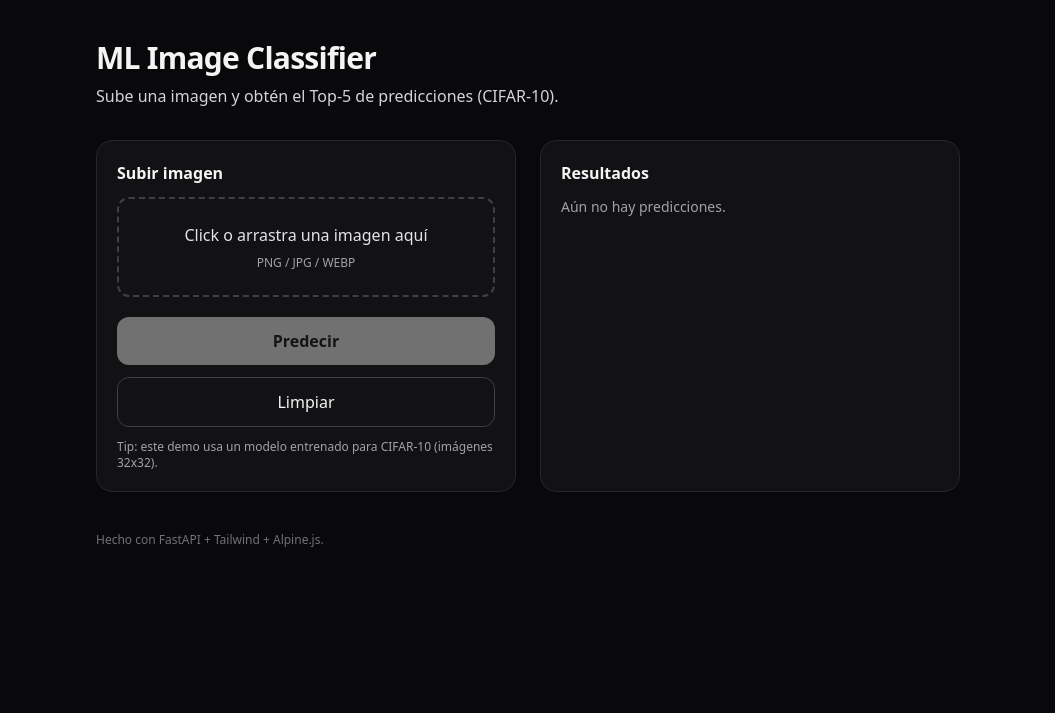
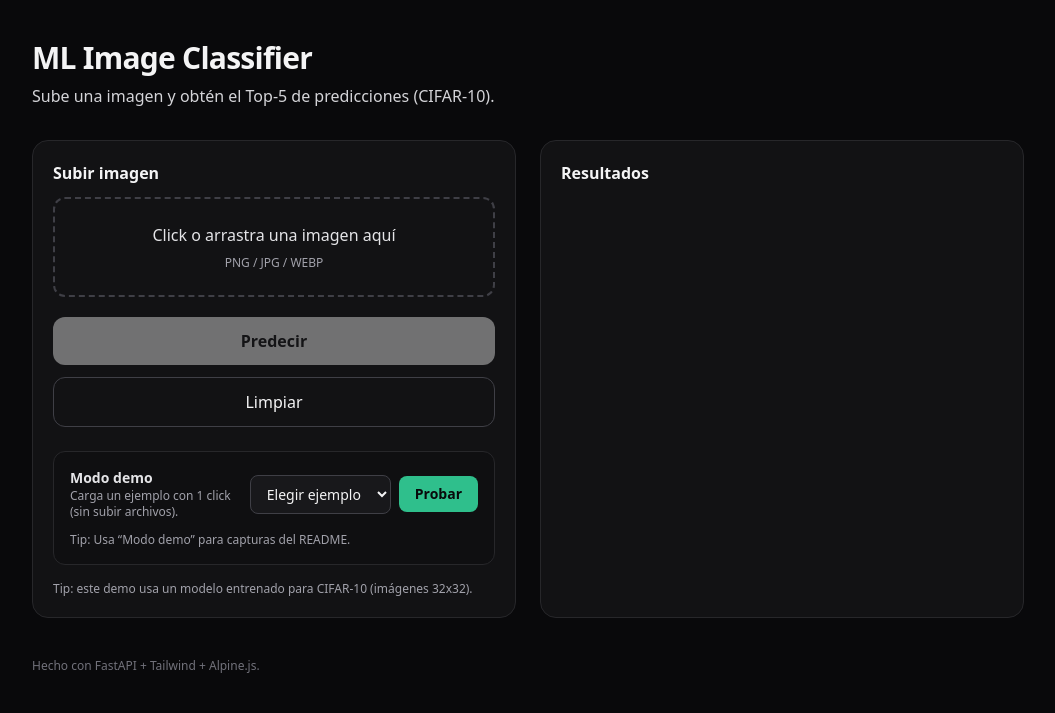
Before and after one commit to cruch5357/ml-image-classifier, a FastAPI app: page / in a window 1280 px wide. Shown: the top 713 px of the page, without its empty margins (112-1167 px from the left). Run offline with FastAPI, Linux system fonts and the light colour scheme; some libraries are stand-ins or nearby versions.

Commit message:
Gran avance, no del todo

```diff
--- a/backend/app/static/app.js
+++ b/backend/app/static/app.js
@@ -2,14 +2,48 @@ function classifierApp() {
   return {
     selectedFile: null,
     previewUrl: "",
-    predictions: [],
+    predictions: [], // siempre [{label, prob}]
     loading: false,
     error: "",
+    sample: "truck.jpeg", // default demo
 
+    // ---------- helpers ----------
+    _normalizePredictions(raw) {
+      // raw puede ser: [[label, prob], ...] o [{label, prob}, ...]
+      if (!Array.isArray(raw)) return [];
+
+      // caso 1: [[label, prob], ...]
+      if (Array.isArray(raw[0])) {
+        return raw
+          .map((p) => {
+            const label = String(p?.[0] ?? "");
+            const prob = Number(p?.[1]);
+            return { label, prob: Number.isFinite(prob) ? prob : 0 };
+          })
+          .filter((p) => p.label);
+      }
+
+      // caso 2: [{label, prob}, ...]
+      return raw
+        .map((p) => {
+          const label = String(p?.label ?? p?.class ?? "");
+          const prob = Number(p?.prob ?? p?.score);
+          return { label, prob: Number.isFinite(prob) ? prob : 0 };
+        })
+        .filter((p) => p.label);
+    },
+
+    _setPreview(file) {
+      if (this.previewUrl) URL.revokeObjectURL(this.previewUrl);
+      this.previewUrl = URL.createObjectURL(file);
+    },
+
+    // ---------- file handling ----------
     pick(e) {
       const file = e.target.files?.[0];
       if (!file) return;
       this.setFile(file);
+      e.target.value = ""; // permite elegir el mismo archivo 2 veces
     },
 
     drop(e) {
@@ -26,9 +60,7 @@ function classifierApp() {
       this.error = "";
       this.predictions = [];
       this.selectedFile = file;
-
-      if (this.previewUrl) URL.revokeObjectURL(this.previewUrl);
-      this.previewUrl = URL.createObjectURL(file);
+      this._setPreview(file);
     },
 
     clear() {
@@ -37,8 +69,39 @@ function classifierApp() {
       this.error = "";
       if (this.previewUrl) URL.revokeObjectURL(this.previewUrl);
       this.previewUrl = "";
+      const inp = document.getElementById("fileInput");
+      if (inp) inp.value = "";
     },
 
+    // ---------- demo mode ----------
+    async loadSample(filename) {
+      this.error = "";
+      this.predictions = [];
+      this.loading = true;
+
+      try {
+        const url = `/static/samples/${filename}`;
+        const res = await fetch(url, { cache: "no-store" });
+        if (!res.ok) throw new Error("No se pudo cargar el sample.");
+
+        const blob = await res.blob();
+        const file = new File([blob], filename, { type: blob.type || "image/jpeg" });
+
+        this.setFile(file);
+      } catch (e) {
+        this.error = "No se pudo cargar el ejemplo.";
+      } finally {
+        this.loading = false;
+      }
+    },
+
+    async demoRun() {
+      // carga sample seleccionado + predice
+      await this.loadSample(this.sample);
+      if (this.selectedFile) await this.predict();
+    },
+
+    // ---------- prediction ----------
     async predict() {
       if (!this.selectedFile) return;
 
@@ -51,13 +114,21 @@ function classifierApp() {
         fd.append("file", this.selectedFile);
 
         const res = await fetch("/api/predict", { method: "POST", body: fd });
-        const data = await res.json();
+        const data = await res.json().catch(() => ({}));
 
         if (!res.ok) {
           this.error = data?.error || "Error al predecir.";
-        } else {
-          this.predictions = data.predictions || [];
+          return;
         }
+
+        const norm = this._normalizePredictions(data.predictions);
+        if (!norm.length) {
+          this.error = "Respuesta válida, pero sin predicciones.";
+          return;
+        }
+
+        // ordena desc
+        this.predictions = norm.sort((a, b) => b.prob - a.prob);
       } catch (err) {
         this.error = "No se pudo conectar con el servidor.";
       } finally {
--- a/backend/app/templates/index.html
+++ b/backend/app/templates/index.html
@@ -4,14 +4,16 @@
   <meta charset="UTF-8" />
   <meta name="viewport" content="width=device-width, initial-scale=1.0" />
   <title>ML Image Classifier</title>
+  <link rel="icon" href="/static/favicon.ico">
   <script src="https://cdn.tailwindcss.com"></script>
-  <script defer src="https://unpkg.com/alpinejs@3.x.x/dist/cdn.min.js"></script>
+
+  <!-- ✅ app.js primero para que Alpine encuentre classifierApp() al inicializar -->
   <script src="/static/app.js"></script>
   <script defer src="https://unpkg.com/alpinejs@3.x.x/dist/cdn.min.js"></script>
 </head>
 
 <body class="min-h-screen bg-zinc-950 text-zinc-100">
-  <div class="max-w-4xl mx-auto px-4 py-10" x-data="classifierApp()">
+  <div class="max-w-5xl mx-auto px-4 py-10" x-data="classifierApp()">
     <header class="mb-8">
       <h1 class="text-3xl font-bold tracking-tight">ML Image Classifier</h1>
       <p class="text-zinc-300 mt-2">
@@ -19,13 +21,13 @@
       </p>
     </header>
 
-    <div class="grid md:grid-cols-2 gap-6">
+    <div class="grid lg:grid-cols-2 gap-6">
       <!-- Upload -->
       <section class="rounded-2xl bg-zinc-900/60 border border-zinc-800 p-5">
         <h2 class="font-semibold mb-3">Subir imagen</h2>
 
         <label class="block">
-          <input type="file" accept="image/*" class="hidden" @change="pick($event)" />
+          <input id="fileInput" type="file" accept="image/*" class="hidden" @change="pick($event)" />
           <div
             class="cursor-pointer rounded-xl border-2 border-dashed border-zinc-700 p-6 text-center hover:border-zinc-500 transition"
             @click="$el.previousElementSibling.click()"
@@ -37,8 +39,15 @@
           </div>
         </label>
 
+        <!-- File info -->
+        <div class="mt-3 text-xs text-zinc-300" x-show="selectedFile">
+          <span class="font-semibold" x-text="selectedFile?.name"></span>
+          <span class="opacity-70" x-text="selectedFile ? ` • ${(selectedFile.size/1024).toFixed(1)} KB` : ''"></span>
+        </div>
+
+        <!-- Preview -->
         <template x-if="previewUrl">
-          <div class="mt-5">
+          <div class="mt-4">
             <p class="text-sm text-zinc-400 mb-2">Preview</p>
             <img :src="previewUrl" class="w-full rounded-xl border border-zinc-800" />
           </div>
@@ -50,19 +59,58 @@
           @click="predict()"
         >
           <span x-show="!loading">Predecir</span>
-          <span x-show="loading">Analizando...</span>
+          <span x-show="loading">Procesando...</span>
         </button>
 
         <button
-          class="mt-3 w-full rounded-xl border border-zinc-700 text-zinc-100 py-3"
+          class="mt-3 w-full rounded-xl border border-zinc-700 text-zinc-100 py-3 disabled:opacity-40"
           :disabled="loading"
           @click="clear()"
         >
           Limpiar
         </button>
 
+        <!-- ✅ Demo samples (clean UI) -->
+        <div class="mt-6 rounded-xl border border-zinc-800 bg-zinc-950/30 p-4">
+          <div class="flex items-center justify-between gap-3">
+            <div>
+              <p class="text-sm font-semibold text-zinc-200">Modo demo</p>
+              <p class="text-xs text-zinc-400">Carga un ejemplo con 1 click (sin subir archivos).</p>
+            </div>
 
-        <p class="text-xs text-zinc-400 mt-3">
+            <div class="flex items-center gap-2">
+              <!-- Dropdown -->
+              <select
+                class="rounded-lg border border-zinc-700 bg-zinc-900 px-3 py-2 text-sm text-zinc-100 focus:outline-none focus:ring-2 focus:ring-emerald-500/40"
+                x-model="demoChoice"
+                :disabled="loading"
+              >
+                <option value="" selected>Elegir ejemplo</option>
+                <option value="cat.jpg">🐱 Gato</option>
+                <option value="dog.jpg">🐶 Perro</option>
+                <option value="car.jpg">🚗 Auto</option>
+                <option value="truck.jpeg">🚚 Camión</option>
+                <option value="airplane.png">✈️ Avión</option>
+                <option value="ship.jpeg">🚢 Barco</option>
+              </select>
+
+              <!-- Load button -->
+              <button
+                class="rounded-lg bg-emerald-400/90 px-4 py-2 text-sm font-semibold text-zinc-950 hover:bg-emerald-400 transition disabled:opacity-40"
+                :disabled="loading || !demoChoice"
+                @click="loadSample(demoChoice)"
+              >
+                Probar
+              </button>
+            </div>
+          </div>
+
+          <div class="mt-3 text-xs text-zinc-400">
+            Tip: Usa “Modo demo” para capturas del README.
+          </div>
+        </div>
+
+        <p class="text-xs text-zinc-400 mt-4">
           Tip: este demo usa un modelo entrenado para CIFAR-10 (imágenes 32x32).
         </p>
       </section>
@@ -75,8 +123,15 @@
           <div class="rounded-xl border border-red-800 bg-red-950/40 p-4 text-red-200 text-sm" x-text="error"></div>
         </template>
 
-        <template x-if="predictions.length">
-          <div class="space-y-3">
+        <!-- Top-1 highlight -->
+        <div x-show="predictions.length" class="mb-4 rounded-xl border border-zinc-800 bg-zinc-950/60 p-4">
+          <div class="text-xs uppercase tracking-wider text-zinc-400">Top prediction</div>
+          <div class="mt-1 text-2xl font-bold text-white" x-text="predictions?.[0]?.label || ''"></div>
+          <div class="mt-1 text-sm text-zinc-300" x-text="predictions?.[0] ? `${(predictions[0].prob*100).toFixed(2)}%` : ''"></div>
+
+        </div>
+
+        <!-- List -->
         <template x-for="p in predictions" :key="p.label">
           <div class="rounded-xl border border-zinc-800 p-4">
             <div class="flex items-center justify-between mb-2">
@@ -84,15 +139,10 @@
               <span class="text-sm text-zinc-300" x-text="(p.prob*100).toFixed(2) + '%'"></span>
             </div>
             <div class="h-2 bg-zinc-800 rounded-full overflow-hidden">
-                  <div class="h-2 bg-emerald-400" :style="`width:${(p.prob*100).toFixed(2)}%`"></div>
+              <div class="h-2 bg-emerald-400 transition-all duration-500"
+                  :style="`width:${(p.prob*100).toFixed(2)}%`"></div>
             </div>
           </div>
-            </template>
-          </div>
-        </template>
-
-        <template x-if="!predictions.length && !error">
-          <p class="text-zinc-400 text-sm">Aún no hay predicciones.</p>
         </template>
       </section>
     </div>
@@ -101,5 +151,14 @@
       Hecho con FastAPI + Tailwind + Alpine.js.
     </footer>
   </div>
+
+  <!-- ✅ Demo state (simple) -->
+  <script>
+    // Alpine necesita que exista demoChoice en el state.
+    // Si no lo tienes en app.js, lo inicializamos aquí de forma segura.
+    document.addEventListener("alpine:init", () => {
+      // nada: classifierApp ya devuelve el state
+    });
+  </script>
 </body>
 </html>
```
Also changed, not shown: backend/app/static/samples/airplane.png (added), backend/app/static/samples/car.jpg (added), backend/app/static/samples/cat.jpg (added), backend/app/static/samples/dog.jpg (added), backend/app/static/samples/ship.jpeg (added), backend/app/static/samples/truck.jpeg (added). Lines whose indentation alone changed are shown as unchanged.
